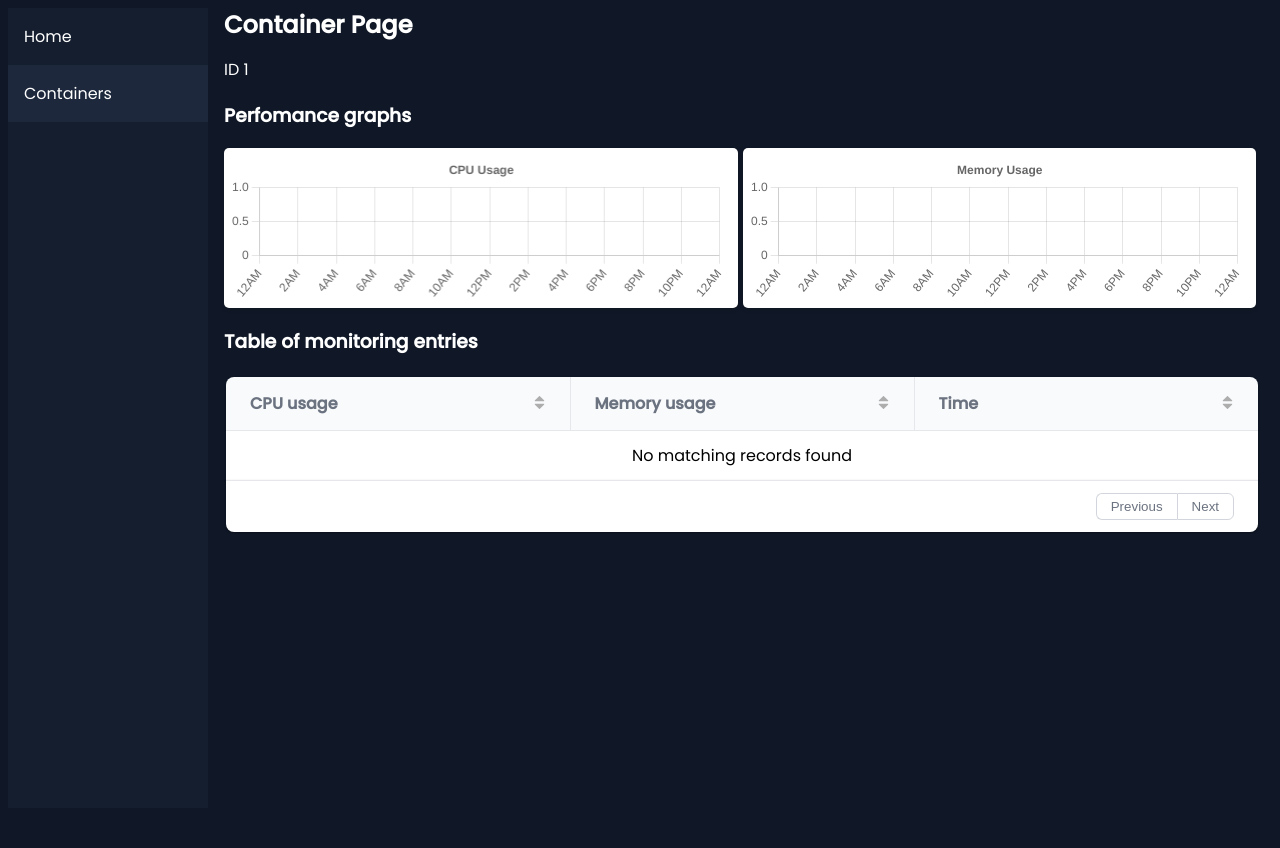
After one commit to pavel-collab/DockerMonitoring, a Flask app: page /containers/1 in a window 1280 px wide. The commit adds this page. Shown: the top 848 px of the page. Run offline with Flask 3, Linux system fonts and the light colour scheme; data that the repository does not hold is empty; some libraries are stand-ins or nearby versions.

Commit message:
Pages for every particular container added with graphs.

```diff
--- a/web-app/app.py
+++ b/web-app/app.py
@@ -18,16 +18,15 @@ def main_page():
 def containers():
     with dbm.connect(dbname=DB_NAME) as con:
         cur = con.cursor()
-        cur.execute(
-            """SELECT
-                container_id,
-                AVG(cpu_usage) AS avg_cpu_usage,
-                AVG(memory_usage) AS avg_memory_usage,
-                MAX("time") AS last_update_time
-            FROM container_stats
-            GROUP BY container_id"""
-        )
-    return render_template('containers.html', rows=cur.fetchall())
+        cur.execute("SELECT * FROM dashboard_table")
+    return render_template('containers_table.html', rows=cur.fetchall())
+
+@app.route('/containers/<container_id>')
+def container_page(container_id):
+    with dbm.connect(dbname=DB_NAME) as con:
+        cur = con.cursor()
+        cur.execute("SELECT * FROM container_stats WHERE container_id = (%s)", (container_id,))
+    return render_template('container_page.html', rows=cur.fetchall(), id=container_id)
 
 
 if __name__ == '__main__':
--- a/web-app/static/style.css
+++ b/web-app/static/style.css
@@ -114,3 +114,36 @@ h1 {
   line-height: 32px;
   margin: 0;
 }
+
+h3 {
+  color: var(--app-content-main-color);
+}
+
+p {
+  color: var(--app-content-main-color);
+}
+
+.plot_container{
+  display: flex;
+}
+.plot_left{
+  width: 50%;
+}
+.plot_right{
+  flex-grow: 1;
+}
+
+.tiles-container {
+  display: flex;
+  flex-wrap: wrap;
+  gap: 5px;
+}
+
+.tile {
+  flex: 1 0 300px;
+  background-color: #fff;
+  box-shadow: 0 2px 4px rgba(0, 0, 0, 0.1);
+  padding: 5px;
+  border-radius: 5px;
+  transition: transform 0.3s ease-in-out;
+}
--- /dev/null
+++ b/web-app/templates/container_page.html
@@ -0,0 +1,134 @@
+{% extends "layout.html" %}
+{% block title %}Index{% endblock %}
+{% block head %}
+    <link href="https://unpkg.com/gridjs/dist/theme/mermaid.min.css" rel="stylesheet" />
+    <script src="https://unpkg.com/gridjs/dist/gridjs.umd.js"></script>
+    <script src="https://cdn.jsdelivr.net/npm/chart.js"></script>
+    <script src="https://cdn.jsdelivr.net/npm/chartjs-adapter-date-fns/dist/chartjs-adapter-date-fns.bundle.min.js"></script>
+    {{ super() }}
+{% endblock %}
+{% block sidebar %}
+    <a href="{{ url_for('main_page') }}">Home</a>
+    <a class="active" href="{{ url_for('containers') }}">Containers</a>
+{% endblock %}
+{% block content %}
+  <h1>Container Page</h1>
+  <p>ID {{ id }}</p>
+
+  {%- set cpu_usage = [] %}
+  {%- set memory_usage = [] %}
+  {%- set time = [] %}
+  {%- for row in rows %}
+    {%- set tmp = cpu_usage.append(row[1]) %}
+    {%- set tmp = memory_usage.append(row[2]) %}
+    {%- set tmp = time.append(row[3]) %}
+  {%- endfor %}
+
+  <h3>Perfomance graphs</h3>
+
+  <div class="tiles-container">
+    <div class="tile">
+        <canvas id="cpuUsageChart"></canvas>
+    </div>
+    <div class="tile">
+        <canvas id="memoryUsageChart"></canvas>
+    </div>
+  </div>
+  <script>
+    const cpu_usage_data = {
+        datasets: [{
+            backgroundColor: 'rgb(255, 99, 132)',
+            borderColor: 'rgb(255, 99, 132)',
+            data: [
+                {% for index in range(rows | length) %}
+                    {x: "{{ time[index] }}", y: {{ cpu_usage[index] }} },
+                {% endfor %}
+            ]
+        }]
+    };
+
+    const cpu_usage_config = {
+        type: 'line',
+        data: cpu_usage_data,
+        options: {
+            maintainAspectRatio: false,
+            scales: {
+                x: { type: 'time' }
+            },
+            plugins: {
+                title: {
+                    display: true,
+                    text: 'CPU Usage'
+                },
+                legend: { display: false }
+            }
+        }
+    };
+
+    const cpuUsageChart = new Chart(
+        document.getElementById('cpuUsageChart'),
+        cpu_usage_config
+    );
+
+    const memory_usage_data = {
+        datasets: [{
+            backgroundColor: 'rgb(255, 99, 132)',
+            borderColor: 'rgb(255, 99, 132)',
+            data: [
+                {% for index in range(rows | length) %}
+                    {x: "{{ time[index] }}", y: {{ memory_usage[index] }} },
+                {% endfor %}
+            ]
+        }]
+    };
+
+    const memory_usage_config = {
+        type: 'line',
+        data: cpu_usage_data,
+        options: {
+            maintainAspectRatio: false,
+            scales: {
+                x: {
+                    type: 'time',
+                }
+            },
+            plugins: {
+                title: {
+                    display: true,
+                    text: 'Memory Usage'
+                },
+                legend: { display: false }
+            }
+        }
+    };
+
+    const memoryUsageChart = new Chart(
+        document.getElementById('memoryUsageChart'),
+        memory_usage_config
+    );
+  </script>
+
+
+  <h3>Table of monitoring entries</h3>
+  <div id="table"></div>
+  <script>
+    new gridjs.Grid({
+        columns: [
+          { id: 'cpu_usage', name: 'CPU usage' },
+          { id: 'memory_usage', name: 'Memory usage' },
+          { id: 'time', name: 'Time' },
+        ],
+        data: [
+          {% for index in range(rows | length) %}
+            {
+                cpu_usage: '{{ cpu_usage[index] }}',
+                memory_usage: '{{ memory_usage[index] }}',
+                time: '{{ time[index] }}',
+            },
+          {% endfor %}
+        ],
+        sort: true,
+        pagination: true,
+      }).render(document.getElementById('table'));
+  </script>
+{% endblock %}
```
Also changed, not shown: web-app/templates/containers_table.html (renamed from web-app/templates/containers.html, +6 -6 lines).
